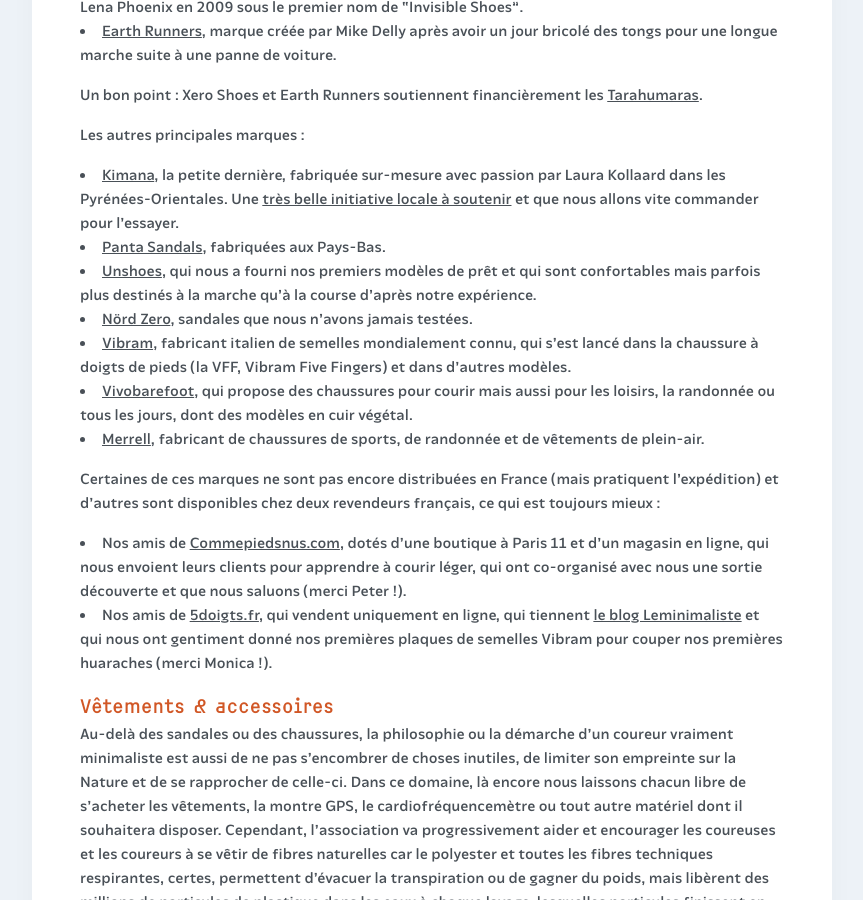
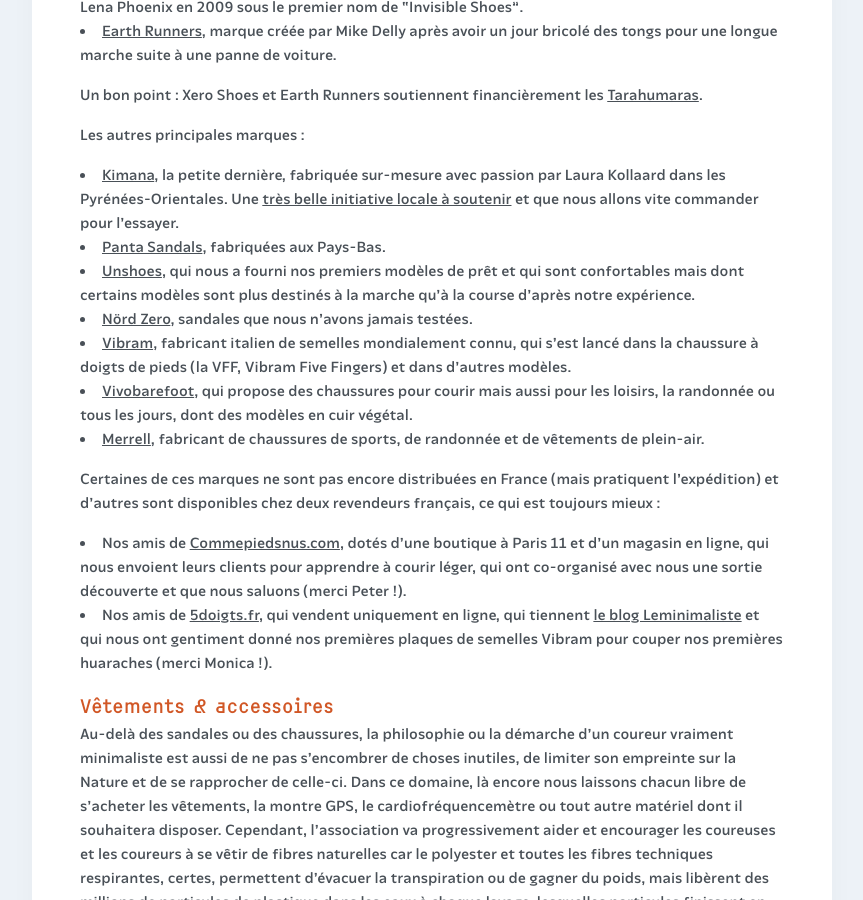
Before and after one commit to courirpaleo/courirpaleo.github.io, a Jekyll site: the page built from _pages/ressources.md, in a window 1280 px wide and 900 px high, scrolled down 9012 px. Shown: the whole window, without its empty margins (208-1071 px from the left). Built offline with Jekyll 4.4.1, drawn with Linux system fonts in a browser that asks for light colours; some web fonts are replaced.

Commit message:
Update ressources.md

```diff
--- a/_pages/ressources.md
+++ b/_pages/ressources.md
@@ -98,7 +98,7 @@
 Les autres principales marques&nbsp;:
 - [Kimana](https://dis-leur.fr/pyrenees-orientales-kimana-sandale-minimaliste-qui-marche-dans-vos-pas), la petite dernière, fabriquée sur-mesure avec passion par Laura Kollaard dans les Pyrénées-Orientales. Une [très belle initiative locale à soutenir](https://www.kisskissbankbank.com/fr/projects/kimana) et que nous allons vite commander pour l'essayer.
 - [Panta Sandals](https://pantasandals.com/fr), fabriquées aux Pays-Bas.
-- [Unshoes](https://www.unshoesusa.com), qui nous a fourni nos premiers modèles de prêt et qui sont confortables mais parfois plus destinés à la marche qu'à la course d'après notre expérience.
+- [Unshoes](https://www.unshoesusa.com), qui nous a fourni nos premiers modèles de prêt et qui sont confortables mais dont certains modèles sont plus destinés à la marche qu'à la course d'après notre expérience.
 - [Nörd Zero](https://nordrepublic.com/fr/produit/sandales-minimalistes-nord-zero), sandales que nous n'avons jamais testées.
 - [Vibram](https://www.vibram.fr), fabricant italien de semelles mondialement connu, qui s'est lancé dans la chaussure à doigts de pieds (la VFF, Vibram Five Fingers) et dans d'autres modèles.
 - [Vivobarefoot](https://www.vivobarefoot.com/eu), qui propose des chaussures pour courir mais aussi pour les loisirs, la randonnée ou tous les jours, dont des modèles en cuir végétal.
```
